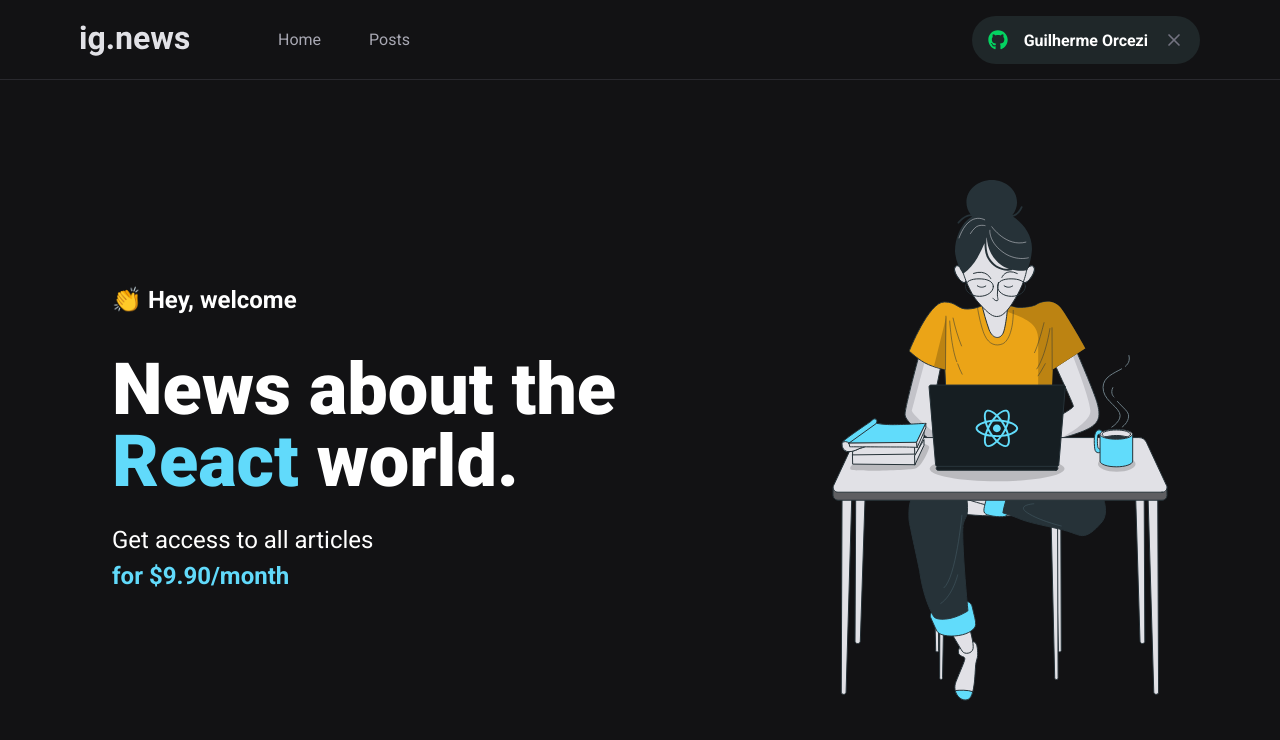
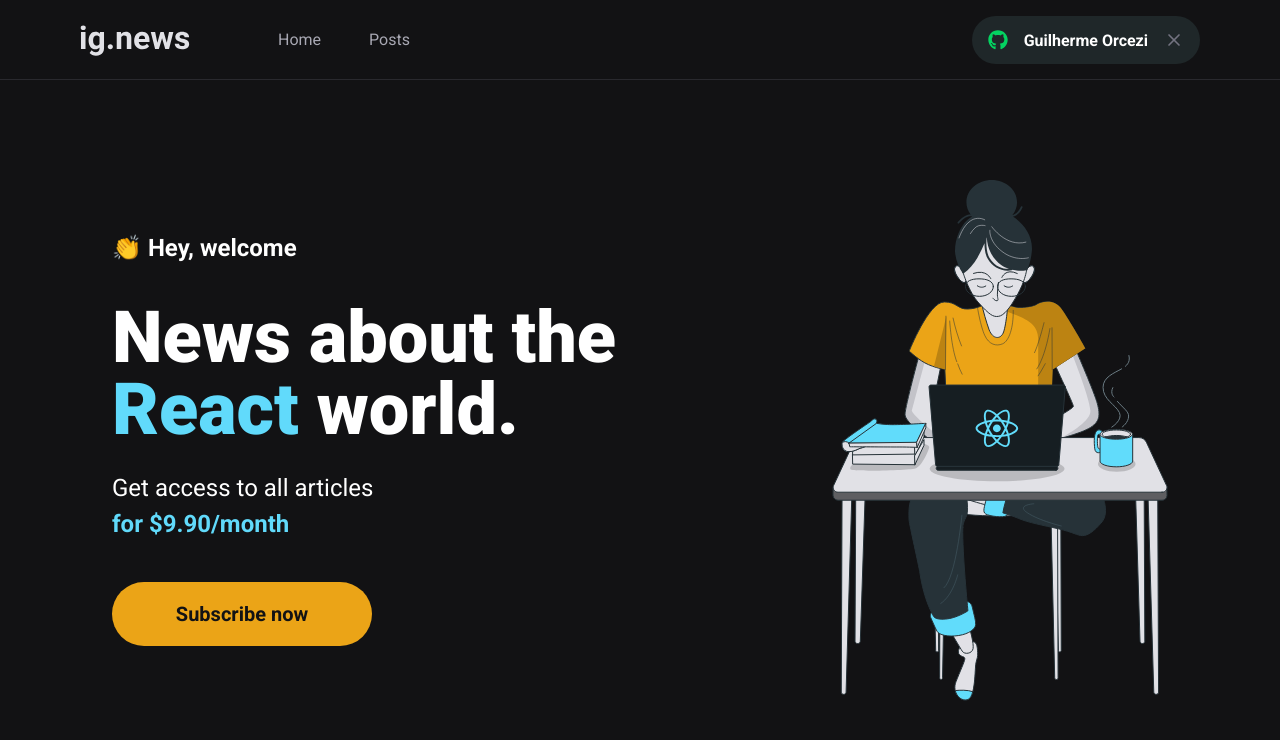
Before and after one commit to guilhermeorcezi/ig.news, a Next.js app: page / in a window 1280 px wide. Shown: the top 740 px of the page. Built offline with nearby package versions, Linux system fonts and the light colour scheme.

Commit message:
feat: subscribe button component

```diff
--- /dev/null
+++ b/src/components/SubscribeButton/index.tsx
@@ -0,0 +1,9 @@
+import styles from './styles.module.scss';
+
+export function SubscribeButton(){
+    return (
+        <button type="button" className={styles.subscribeButton}>
+            Subscribe now
+        </button>
+    )
+}
--- /dev/null
+++ b/src/components/SubscribeButton/styles.module.scss
@@ -0,0 +1,20 @@
+.subscribeButton{
+    width:260px;
+    height:4rem;
+    border:0;
+    border-radius: 2rem;
+    background: var(--yelow-500);
+    color: var(--gray-900);
+    font-size: 1.25rem;
+    font-weight: bold;
+
+    display: flex;
+    align-items: center;
+    justify-content: center;
+
+    transition: filter 0.2s;
+
+    &:hover{
+        filter: brightness(0.8)
+    }
+}
--- a/src/pages/home.module.scss
+++ b/src/pages/home.module.scss
@@ -39,4 +39,8 @@
             font-weight: bold;
         }
     }
+
+    button{
+        margin-top:2.5rem;
+    }
 }
--- a/src/pages/index.tsx
+++ b/src/pages/index.tsx
@@ -1,4 +1,5 @@
 import Head from 'next/head'
+import { SubscribeButton } from '../components/SubscribeButton';
 
 import styles from './home.module.scss';
 
@@ -17,6 +18,7 @@
           Get access to all articles <br/>
           <span>for $9.90/month</span>
         </p>
+        <SubscribeButton/>
       </section>
 
       <img src="/images/avatar.svg" alt="Girl coding"/>
```
